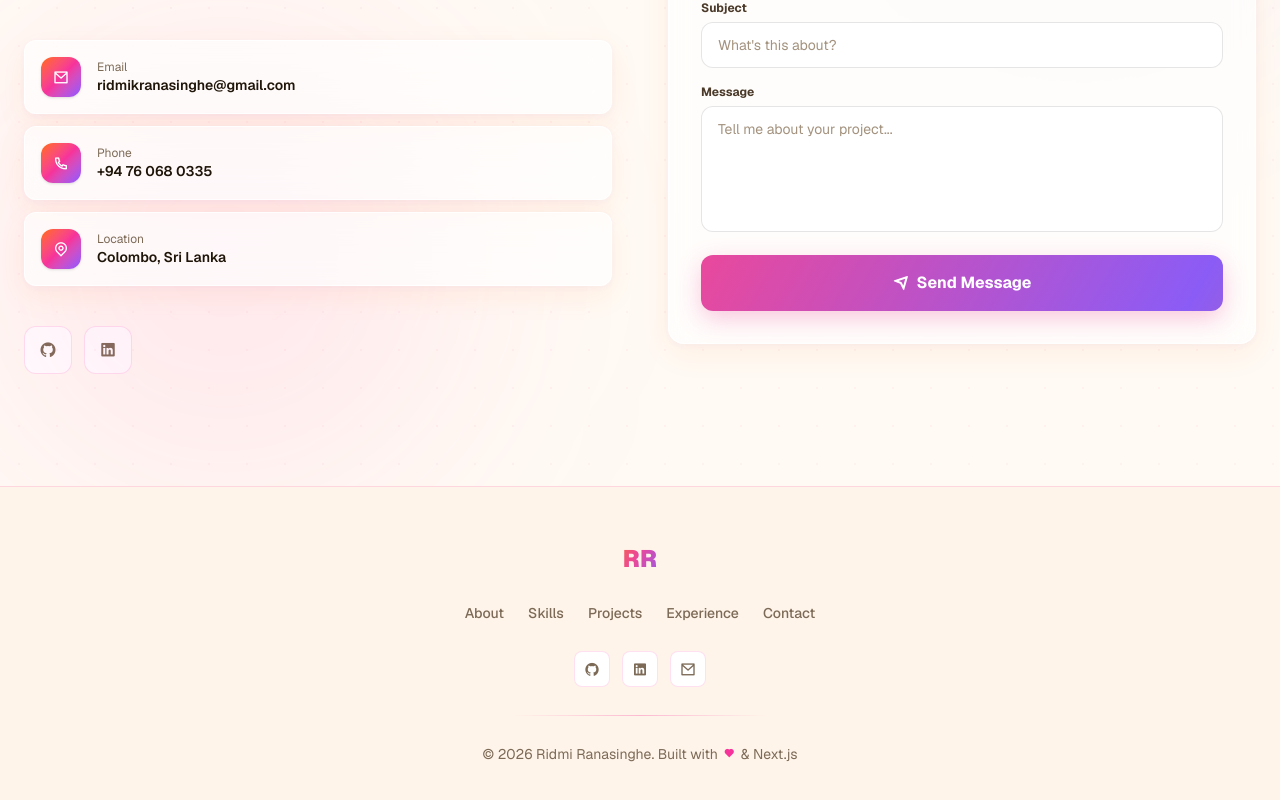
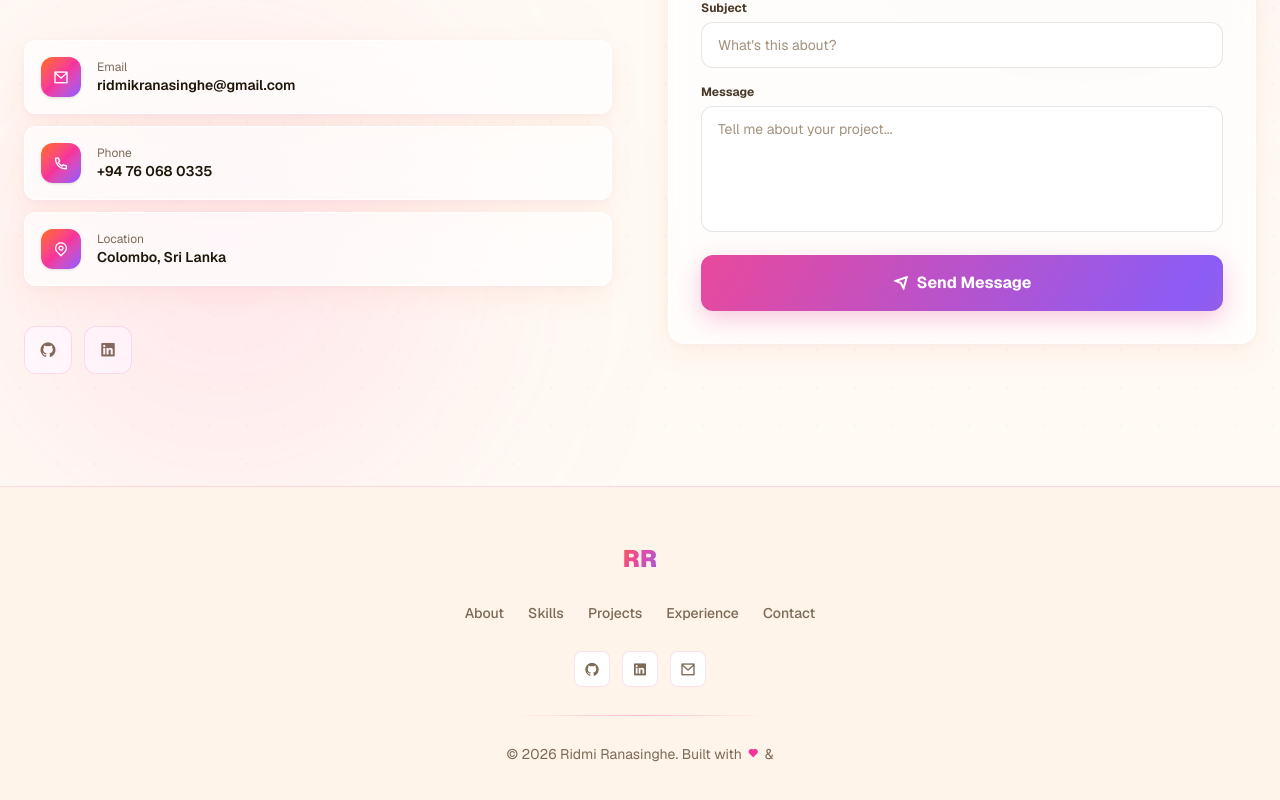
Before and after one commit to ridmikaw/Ridmi-Ranasinghe, a Next.js app: page / in a window 1280 px wide. Shown: the part 5442-6242 px from the top of the page. Built offline with nearby package versions, Linux system fonts and the light colour scheme.

Commit message:
fix: change

```diff
--- a/src/components/Footer.tsx
+++ b/src/components/Footer.tsx
@@ -65,7 +65,7 @@ export default function Footer() {
               className="ri-heart-fill text-pink-500"
               style={{ fontSize: "11px" }}
             />
-            &amp; Next.js
+            &amp;
           </p>
         </div>
       </div>
```
